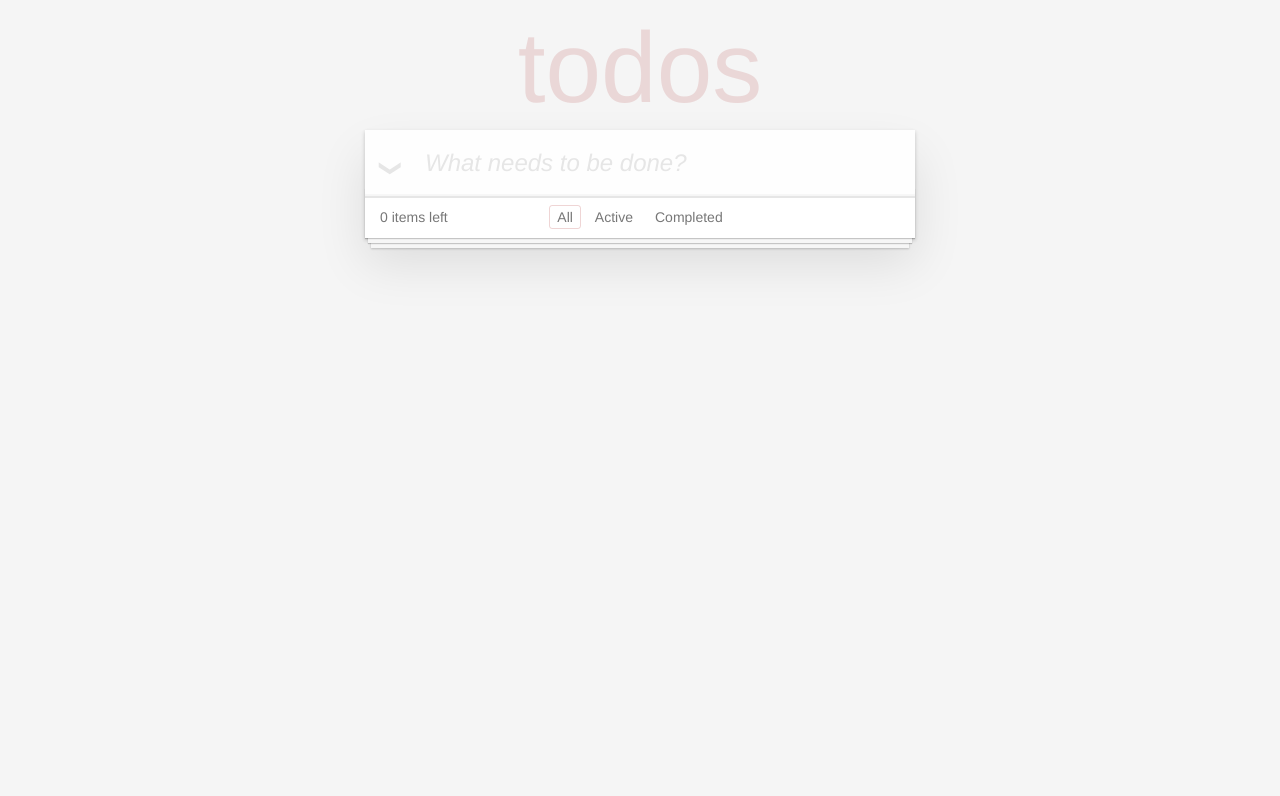
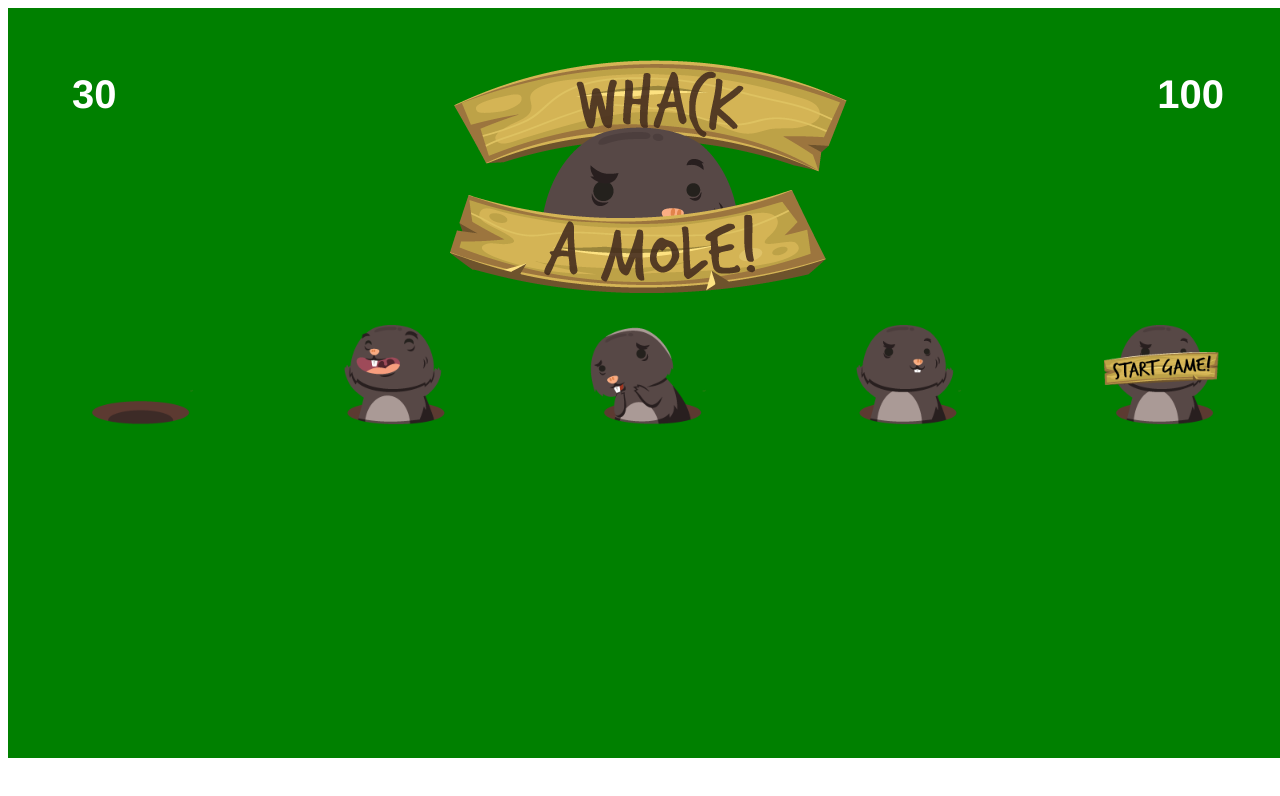
Before and after one commit to benshabbat/react-io, a React (Vite) app in the folder client/: page / in a window 1280 px wide. Shown: the top 796 px of the page. Built offline with nearby package versions, Linux system fonts and the light colour scheme.

Commit message:
ok moved to react

```diff
--- a/client/src/App.jsx
+++ b/client/src/App.jsx
@@ -3,11 +3,17 @@
 // import {Hedaer} from "./components/Hedaer";
 // // import "./style.css"
 // import { Test } from "./components/Test";
-import AppTodoList from "./todoList/AppTodoList";
-import "./todoList/todolist.css";
+
+
+// import AppTodoList from "./todoList/AppTodoList";
+// import "./todoList/todolist.css";
+
+import "./mole/mole.css"
+import AppMole from "./mole/AppMole";
 function App() {
   // return createElement(Fragment, null, createElement(Hedaer), createElement(Form));
-  return <AppTodoList/>
+  // return <AppTodoList/>
+  return <AppMole/>
 }
 
 export default App;
--- /dev/null
+++ b/client/src/mole/AppMole.jsx
@@ -0,0 +1,23 @@
+import HeaderPic from "./header.png"
+export default function AppMole() {
+  return (
+    <div id="game">
+
+  <header><img src={HeaderPic} alt="Header pic"></img></header>
+
+  <div id="hud">
+    <div id="time">30</div>
+    <div id="score">100</div>
+  </div>
+
+  <div id="lawn">
+    <div className="hole"></div>
+    <div className="hole hit"></div>
+    <div className="hole sad"></div>
+    <div className="hole up"></div>
+    <div className="hole start"></div>
+  </div>
+
+</div>
+  )
+}
--- /dev/null
+++ b/client/src/mole/mole.css
@@ -0,0 +1,65 @@
+body {
+    font-family: Helvetica, Arial, sans-serif;
+    color: white;
+  }
+
+  #game {
+    background-color: green;
+    width: 100%;
+    height: 750px;
+    position: fixed;
+  }
+
+  header {
+    float: left;
+    position: absolute;
+    width: 100%;
+    text-align: center;
+    top: 5%;
+  }
+
+  #hud {
+    display: flex;
+    font-size: 40px;
+    font-weight: bold;
+    justify-content: space-between;
+  }
+
+  #hud div {
+    padding: 5%;
+  }
+
+  #lawn {
+    width: 100%;
+    display: flex;
+    flex-wrap: wrap;
+    margin-top: 30px;
+    justify-content: space-around;
+  }
+
+  .hole {
+    width: 120px;
+    height: 150px;
+    background-image: url('./mole.png');
+    background-size: 600px;
+    background-repeat: no-repeat;
+    display: flex;
+    margin: 5%;
+    background-position: 0 100%;
+  }
+
+  .up {
+    background-position: 25% 100%;
+  }
+
+  .hit {
+    background-position: 50% 100%;
+  }
+
+  .sad {
+    background-position: 75% 100%;
+  }
+
+  .start {
+    background-position: 100% 100%;
+  }
--- /dev/null
+++ b/client/src/mole/mole.html
@@ -0,0 +1,33 @@
+<!DOCTYPE html>
+<html>
+
+<head>
+  <meta charset="UTF-8">
+  <title>Whack-a-mole</title>
+  <link rel="stylesheet"
+        href="style.css">
+</head>
+
+<body>
+<div id="game">
+
+  <header><img src="./header.png"></header>
+
+  <div id="hud">
+    <div id="time">30</div>
+    <div id="score">100</div>
+  </div>
+
+  <div id="lawn">
+    <div class="hole"></div>
+    <div class="hole hit"></div>
+    <div class="hole sad"></div>
+    <div class="hole up"></div>
+    <div class="hole start"></div>
+  </div>
+
+</div>
+
+</body>
+
+</html>
```
Also changed, not shown: client/src/mole/header.png (added), client/src/mole/mole.png (added).
